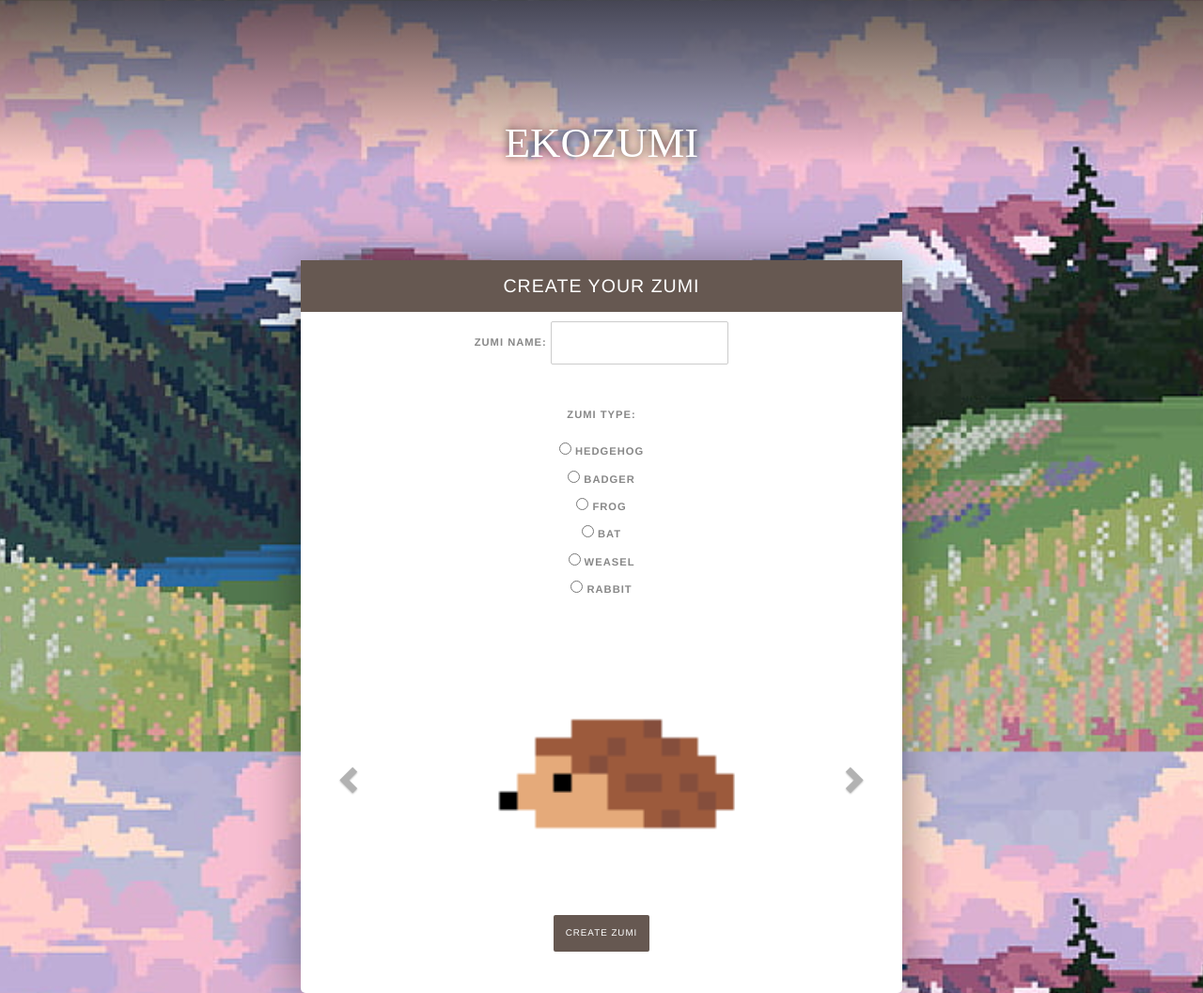
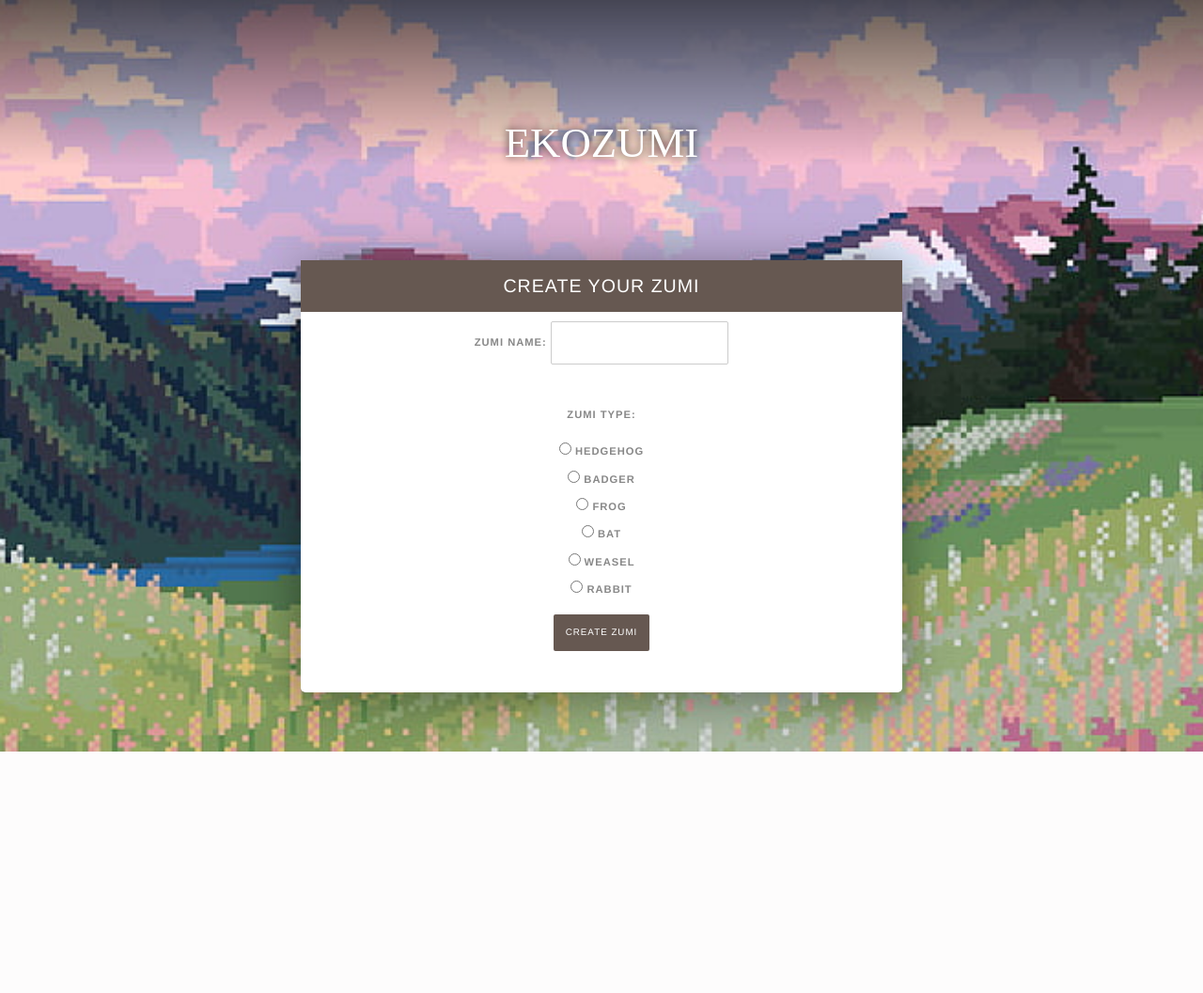
Before and after one commit to JacobBeeson/Sustainability-On-Campus-Fork, a Django app: page /ekozumi/zumi_creation/ in a window 1280 px wide. Shown: the whole page at 94% size. After the commit the page ends 800 px from the top, so only its background shows below. Run offline with Django 4.2, Linux system fonts and the light colour scheme; a user stored in the database is signed in; some libraries are stand-ins or nearby versions.

Commit message:
Update zumi_creation.html

```diff
--- a/ekozumi/ekozumi_app/templates/ekozumi_app/zumi_creation.html
+++ b/ekozumi/ekozumi_app/templates/ekozumi_app/zumi_creation.html
@@ -26,42 +26,7 @@ Author: Christian Wood
                 <!-- ZumiCreationForm inserted here -->
                 {% csrf_token %}
                 {{ form.as_p }}
-                <div id="myCarousel" class="carousel slide" data-interval="false">
-                    <!-- Wrapper for slides -->
-                    <div class="carousel-inner">
-                        <div class="item active">
-                            <img src="{% static 'Images/hedge-hog-normal.png' %}" alt="Hedgehog Zumi" width="50%">
-                        </div>
-                        <div class="item">
-                            <img src="{% static 'Images/badger-normal.png' %}" alt="Badger Zumi" width="50%">
-                        </div>
-                        <div class="item">
-                            <img src="{% static 'Images/frog-normal.png' %}" alt="Frog Zumi" width="50%">
-                        </div>
-                        <div class="item">
-                            <img src="{% static 'Images/bat-normal.png' %}" alt="Bat's Zumi" width="50%">
-                        </div>
-                        <div class="item">
-                            <img src="{% static 'Images/weasel-normal.png' %}" alt="Weasel Zumi" width="50%">
-                        </div>
-                        <div class="item">
-                            <img src="{% static 'Images/rabbit-normal.png' %}" alt="Rabbit Zumi" width="50%">
-                        </div>
-                    </div>
-                    <div>
-                        <!-- Left and right controls -->
-                        <a class="left carousel-control" href="#myCarousel" data-slide="prev">
-                            <span class="glyphicon glyphicon-chevron-left"></span>
-                            <span class="sr-only">Previous</span>
-                            <!--Code along the lines of: form.cleaned_data['petType'] = active-->
-                        </a>
-                        <a class="right carousel-control" href="#myCarousel" data-slide="next">
-                            <span class="glyphicon glyphicon-chevron-right"></span>
-                            <span class="sr-only">Next</span>
-                        </a>
-                    </div>
-                </div>
-                <button type="submit" onclick='setCharacter()'>Create Zumi</button>
+                <button type="submit">Create Zumi</button>
             </form>
         </div>
     </body>
```
